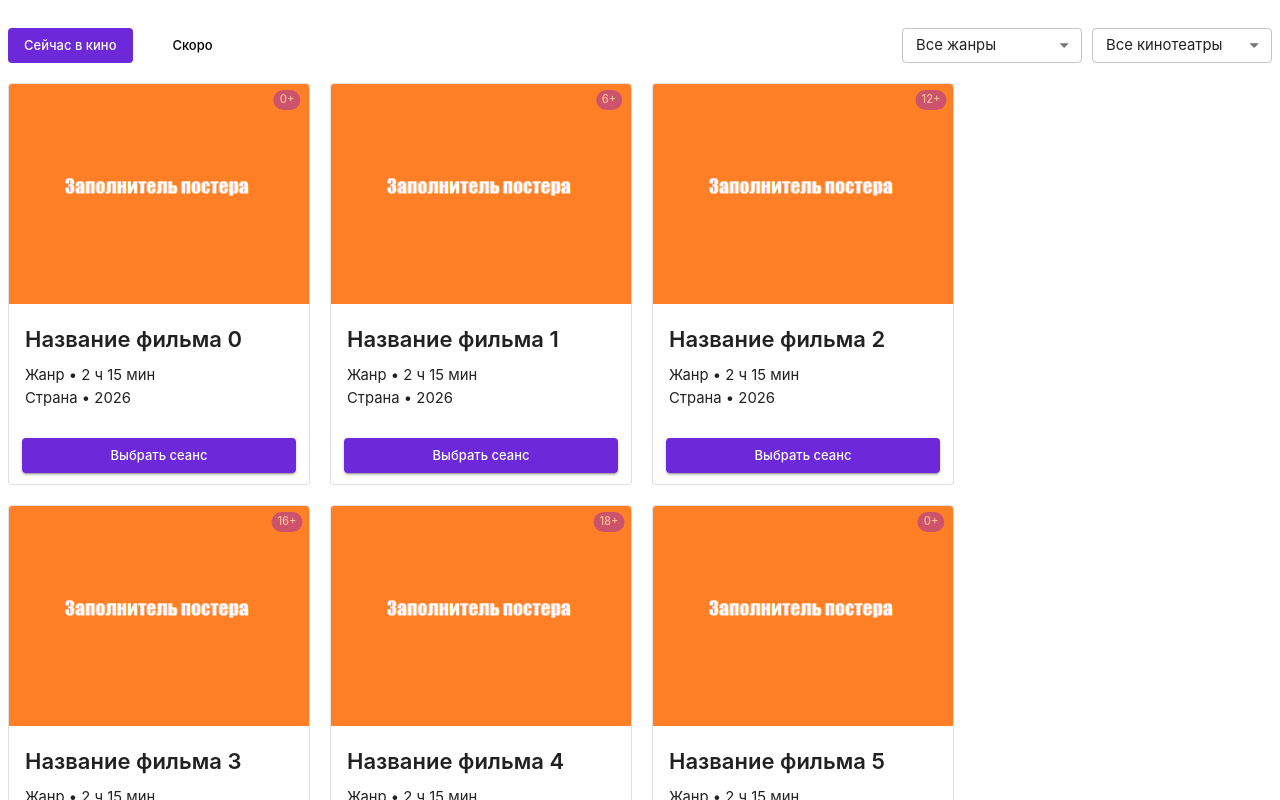
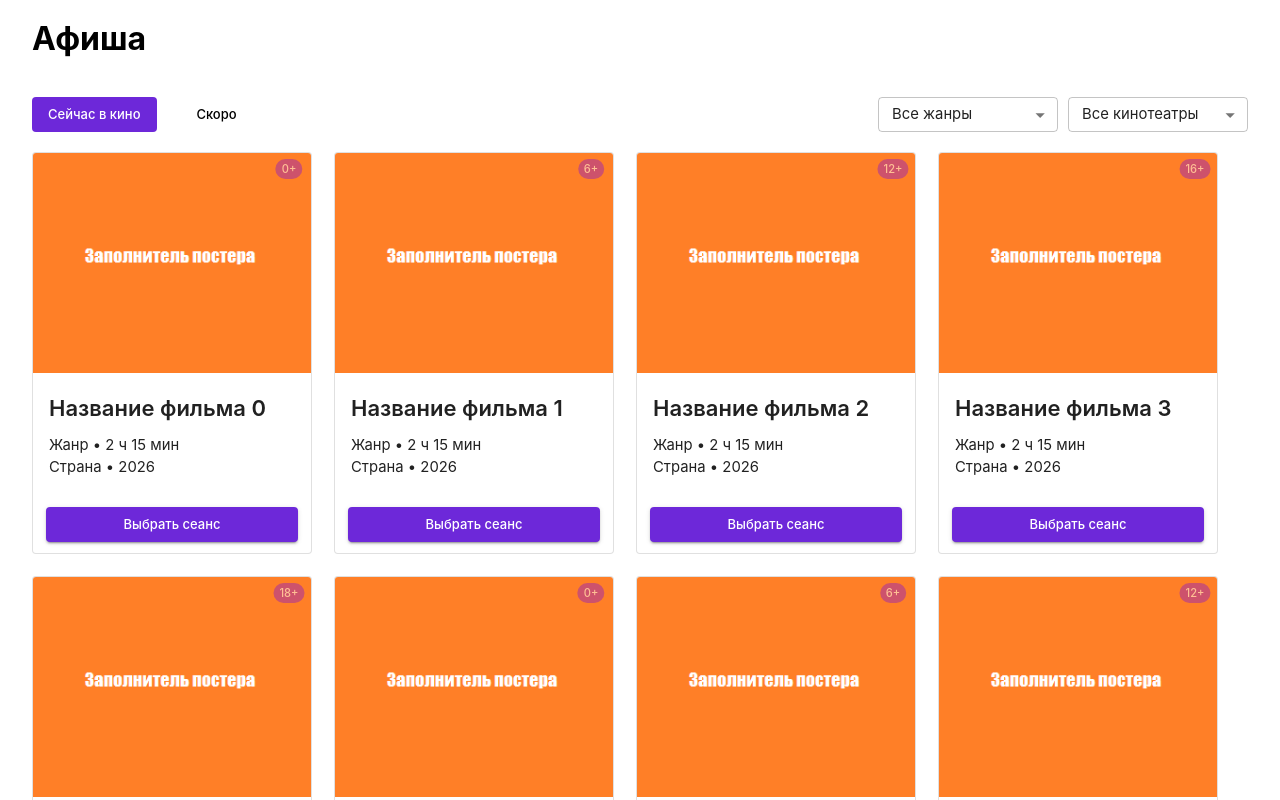
Before and after one commit to egorshramko/cbs-frontend, a Next.js app: page /movies in a window 1280 px wide. Shown: the top 800 px of the page. Built offline with nearby package versions, Linux system fonts and the light colour scheme; what @mui/material-nextjs would draw is missing.

Commit message:
Добавлен заголовок для страницы афиши

```diff
--- a/app/(application)/movies/components/MovieCard.tsx
+++ b/app/(application)/movies/components/MovieCard.tsx
@@ -18,7 +18,7 @@ export default function MovieCard({ props } : { props: MovieCardProps }) {
   return (
       <Card
         sx={{
-          width: 300,
+          width: 278,
           height: 400
         }}
         variant="outlined"
--- a/app/(application)/movies/components/MovieCardsWrapper.tsx
+++ b/app/(application)/movies/components/MovieCardsWrapper.tsx
@@ -14,7 +14,7 @@ export default function MovieCardsWrapper({ movies }: { movies: Array<MovieCardP
     <Box sx={{
       display: "flex",
       flexWrap: "wrap",
-      gap: "20px",
+      gap: "22px",
       maxWidth: "1590px",
       width: "100%",
       marginX: "auto"
--- a/app/(application)/movies/page.tsx
+++ b/app/(application)/movies/page.tsx
@@ -1,3 +1,4 @@
+import { Container, Typography } from "@mui/material";
 import MovieCardsFilter from "./components/MovieCardsFilter";
 import MovieCardsWrapper from "./components/MovieCardsWrapper";
 import MovieFilteredCards from "./components/MovieFilteredCards";
@@ -6,9 +7,19 @@ import MovieCardProps from "./lib/MovieCardProps";
 export default function MoviesPage() {
 
   return (
-    <>
+    <Container maxWidth="xl">
+      <Typography
+        sx={{
+          fontSize: "32px",
+          fontWeight: 700,
+          my: "20px"
+        }}
+        variant="h1"
+      >
+          Афиша
+      </Typography>
       <MovieFilteredCards />
-    </>
+    </Container>
 
   );
 }
```
